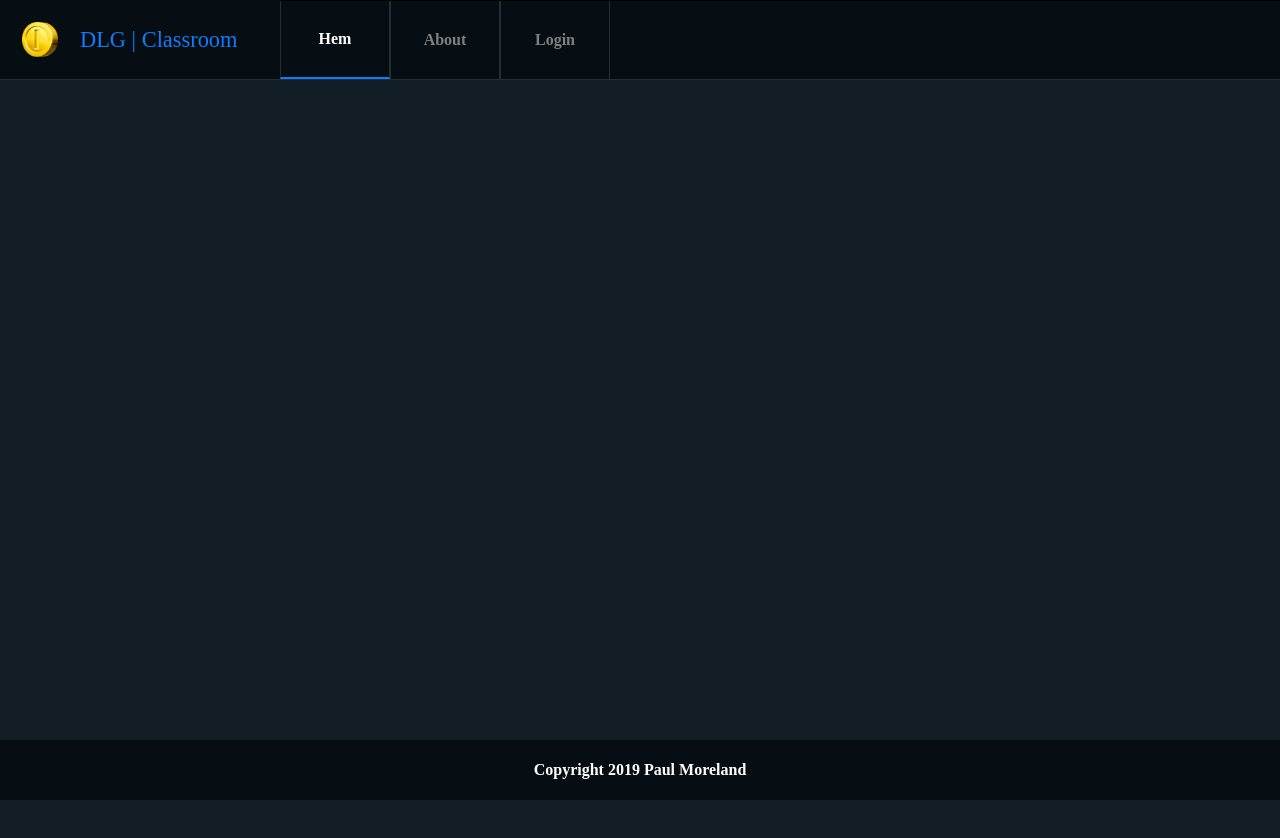
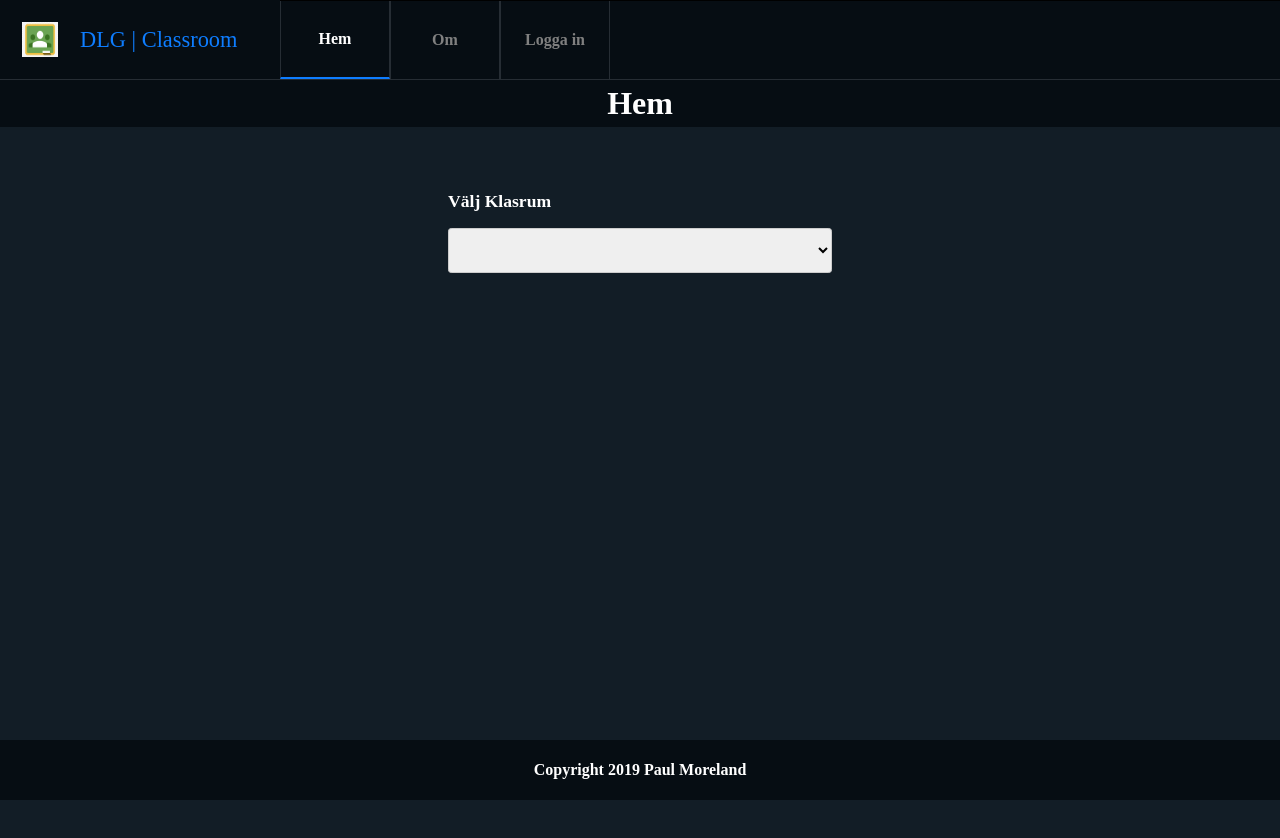
Before and after one commit to pamo18/dlg-classroom, a React (Create React App) app: page / in a window 1280 px wide. Shown: the top 838 px of the page. Before the commit the page ends 800 px from the top, so only its background shows below. Built offline with nearby package versions, Linux system fonts and the light colour scheme; no server answers.

Commit message:
new logo

```diff
--- a/src/components/app/App.js
+++ b/src/components/app/App.js
@@ -2,7 +2,7 @@ import React, { Component } from 'react';
 import { BrowserRouter as Router, Route, Switch } from 'react-router-dom';
 
 import Header from '../page/Header.js';
-// import Trade from '../page/Trade.js';
+import Home from '../page/Home.js';
 import Login from '../auth/Login.js';
 import Register from '../auth/Register.js';
 // import Wallet from '../page/Wallet.js';
@@ -66,6 +66,7 @@ class App extends Component {
                     <Header />
                     <div className="page-wrapper">
                         <Switch>
+                            <Route exact path="/" component={Home} />
                             <Route exact path="/login" component={Login} />
 ª                            { this.state.register }
                             { this.state.activeUser }
--- a/src/components/page/Footer.js
+++ b/src/components/page/Footer.js
@@ -12,7 +12,7 @@ class Footer extends Component {
             orders: "",
             profile: "",
             register: "",
-            logstatus: "Login"
+            logstatus: "Logga in"
         };
     }
 
@@ -31,7 +31,7 @@ class Footer extends Component {
 
     adminNav() {
         this.setState({
-            logstatus: "Logoff",
+            logstatus: "Logga ut",
             wallet: <NavLink to="/wallet" activeClassName="selected">Wallet</NavLink >,
             orders: <NavLink to="/orders" activeClassName="selected">Orders</NavLink >,
             profile: <NavLink to="/profile" activeClassName="selected">Profile</NavLink >
@@ -58,8 +58,8 @@ class Footer extends Component {
             <footer className="site-footer">
                 <div className="copyright">Copyright 2019 Paul Moreland</div>
                 <nav className="navbar navbar-small">
-                    <NavLink to="/" activeClassName="selected" isActive={checkActive}>Trade</NavLink >
-                    <NavLink to="/about" activeClassName="selected">About</NavLink >
+                    <NavLink to="/" activeClassName="selected" isActive={checkActive}>Hem</NavLink >
+                    <NavLink to="/about" activeClassName="selected">Om</NavLink >
                     { this.state.register }
                     { this.state.wallet }
                     { this.state.orders }
--- a/src/components/page/Header.js
+++ b/src/components/page/Header.js
@@ -2,7 +2,7 @@
 
 import React, { Component } from 'react';
 import { NavLink } from 'react-router-dom';
-import logo from '../../assets/img/logo.png';
+import logo from '../../assets/img/classroom.jpeg';
 import auth from '../../models/auth.js';
 
 class Header extends Component {
@@ -14,7 +14,7 @@ class Header extends Component {
             orders: "",
             profile: "",
             register: "",
-            logstatus: "Login"
+            logstatus: "Logga in"
         };
     }
 
@@ -33,7 +33,7 @@ class Header extends Component {
 
     adminNav() {
         this.setState({
-            logstatus: "Logoff",
+            logstatus: "Logga ut",
             wallet: <NavLink to="/wallet" className="admin" activeClassName="selected">My Wallet</NavLink >,
             orders: <NavLink to="/orders" activeClassName="selected">My Orders</NavLink >,
             profile: <NavLink to="/profile" activeClassName="selected">My Profile</NavLink >
@@ -64,7 +64,7 @@ class Header extends Component {
                 </div>
                 <nav className="navbar">
                     <NavLink to="/" activeClassName="selected" isActive={checkActive}>Hem</NavLink >
-                    <NavLink to="/about" activeClassName="selected">About</NavLink >
+                    <NavLink to="/about" activeClassName="selected">Om</NavLink >
                     { this.state.register }
                     { this.state.wallet }
                     { this.state.orders }
--- /dev/null
+++ b/src/components/page/Home.js
@@ -0,0 +1,69 @@
+/*eslint max-len: ["error", { "code": 300 }]*/
+
+import React, { Component } from 'react';
+import auth from '../../models/auth.js';
+import base from '../../config/api.js';
+import io from 'socket.io-client';
+import utils from '../../models/utils.js';
+import Rickshaw from 'rickshaw';
+import 'rickshaw/rickshaw.min.css';
+
+const socket = io(base.stocks());
+const api = base.api();
+
+class Home extends Component {
+    constructor(props) {
+        super(props);
+        this.state = {
+            title: "Hem",
+            classroom: "",
+            myClassrooms: "",
+            options: []
+        };
+    }
+
+    componentDidMount() {
+        // this.state.options.push(
+        //     <button
+        //         key=1
+        //         id="graph-button-1"
+        //         className="toggle-button"
+        //         name="graph-button"
+        //         value=1
+        //     </button>
+        // );
+    }
+
+    render() {
+        return (
+            <main>
+                <div className="page-heading">
+                    <h1>{ this.state.title}</h1>
+                </div>
+                <article>
+                    <div className="column">
+                        <div className="column-1">
+                            <div className="graph-picker">
+                                { this.state.options }
+                            </div>
+                            <form action="/profile" className="form-register" onSubmit={this.registerSubmit}>
+                                <label className="form-label">Välj Klasrum
+                                    <select onChange={this.addToCommon} className="form-input" type="text" name="country" required value={this.state.selectedCountry} placeholder="Your current location">
+                                        <optgroup label="Mina klassrum">
+                                            { this.state.myClassrooms }
+                                        </optgroup>
+                                        <optgroup label="Andra klassrum">
+                                            { this.state.classrooms }
+                                        </optgroup>
+                                    </select>
+                                </label>
+                            </form>
+                        </div>
+                    </div>
+                </article>
+            </main>
+        );
+    }
+}
+
+export default Home;
--- a/src/config/api.js
+++ b/src/config/api.js
@@ -1,13 +1,13 @@
 const base = {
     api: function() {
-        // let api = "http://localhost:8335";
-        let api = "https://pamocoin-api.pamo18.me";
+        let api = "http://localhost:8333";
+        // let api = "https://pamocoin-api.pamo18.me";
 
         return api;
     },
     stocks: function() {
-        // let url = "http://localhost:8336";
-        let url = "https://stocks-server.pamo18.me";
+        let url = "http://localhost:8336";
+        // let url = "https://stocks-server.pamo18.me";
 
         return url;
     }
```
Also changed, not shown: src/assets/img/classroom.jpeg (added), 1 other file (tests, documents, lock files or other folders).
